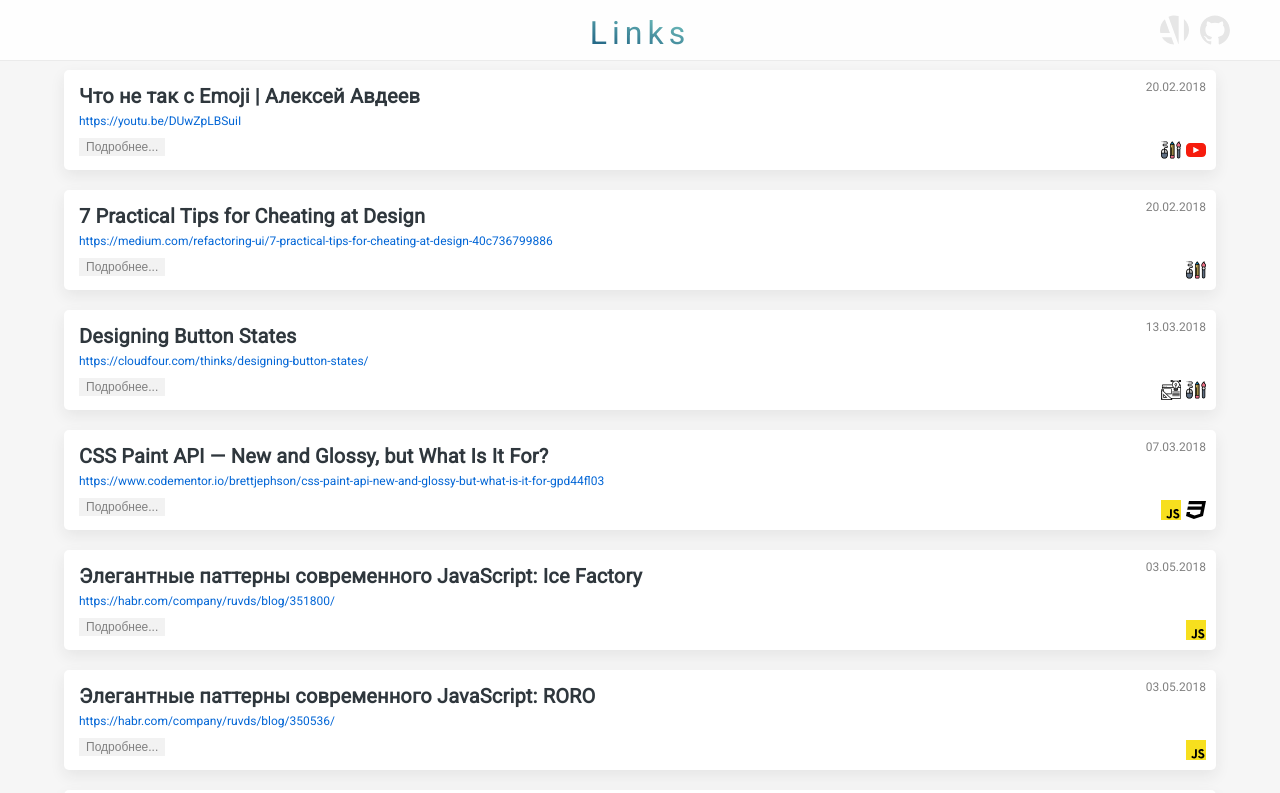
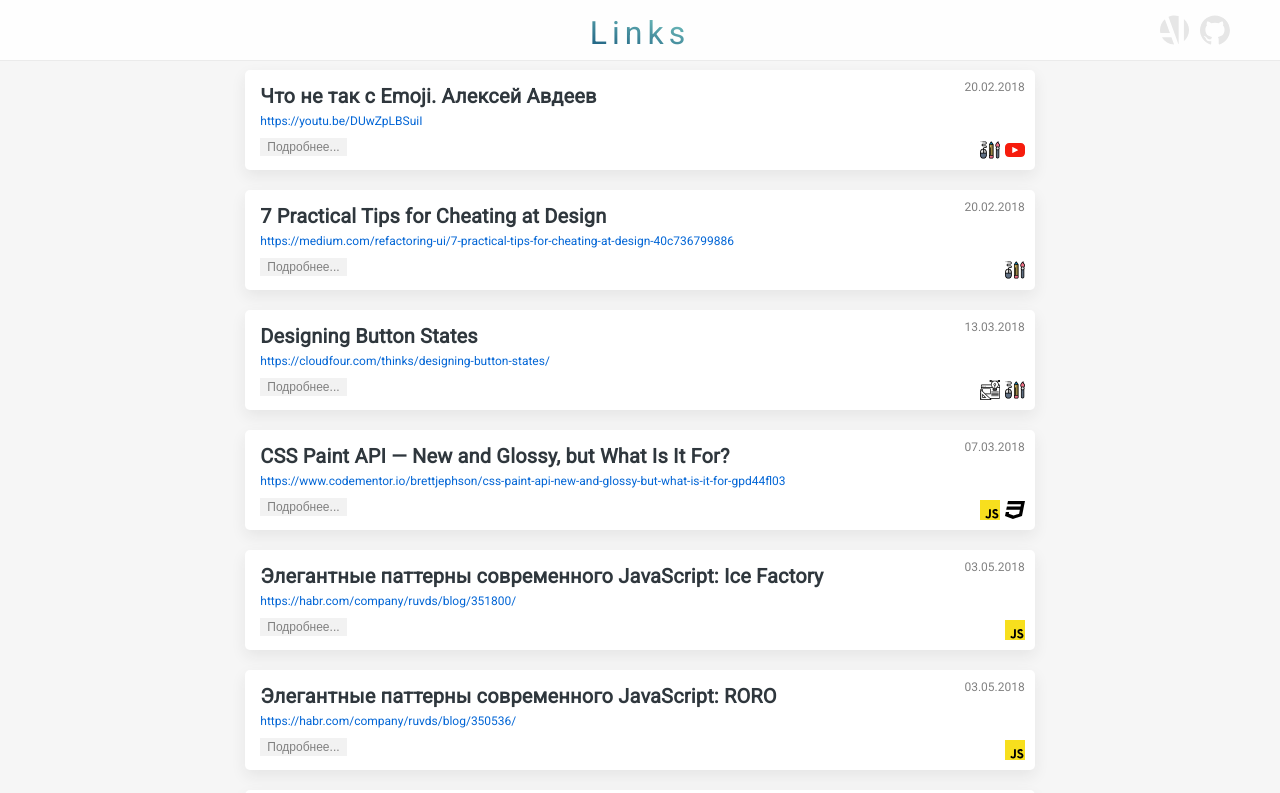
Before and after one commit to MoonW1nd/Links, a React app: page / in a window 1280 px wide. Shown: the top 793 px of the page. Built offline with nearby package versions, Linux system fonts and the light colour scheme.

Commit message:
Update Article and ArticleList components

```diff
--- a/src/components/Article/index.js
+++ b/src/components/Article/index.js
@@ -40,7 +40,9 @@ export default class Article extends React.PureComponent {
       {
         <section className={'Article-Content'}>
           <YouTubeFrame {...this.props.article}/>
-          {content}
+          <p className={'Article-Content_Text'}>
+            {content}
+          </p>
           {/* <CommentList comments = { comments }/> */}
         </section>
       }
--- a/src/components/Article/style.scss
+++ b/src/components/Article/style.scss
@@ -21,6 +21,7 @@
 
 .Article {
   min-height: 100px;
+  max-width: calc(80ch + 70px);
   width: 100%;
   box-shadow: 0 6px 15px rgba(36, 37, 38, 0.08);
   background-color: $white;
@@ -58,6 +59,10 @@
    font-style: normal;
   //  line-height: 1.58;
    line-height: 1.4;
+   &_Text {
+     max-width: 80ch;
+     margin: 0;
+   }
   }
 
   &-Button {
--- a/src/components/ArticleList/style.scss
+++ b/src/components/ArticleList/style.scss
@@ -14,5 +14,7 @@
    }
   &-Article_Wrapper {
     margin-top: 20px;
+    display: flex;
+    justify-content: center;
   }
 }
--- a/src/data.js
+++ b/src/data.js
@@ -82,7 +82,7 @@ export const articles = [
   {
     id: '11',
     date: '2018-02-20T15:03:23.000Z',
-    title: 'Что не так с Emoji | Алексей Авдеев',
+    title: 'Что не так с Emoji. Алексей Авдеев',
     link: 'https://youtu.be/DUwZpLBSuiI',
     text: 'Почему эмоджи выглядят по-разному в разных браузерах? Что делать, если дизайнеры говорят, что все смайлики должны выглядеть, как на Айфоне? Решаем проблему, попутно разбираясь в спецификациях Emoji и Unicode.',
     tags: ['design', 'youTube'],
```
